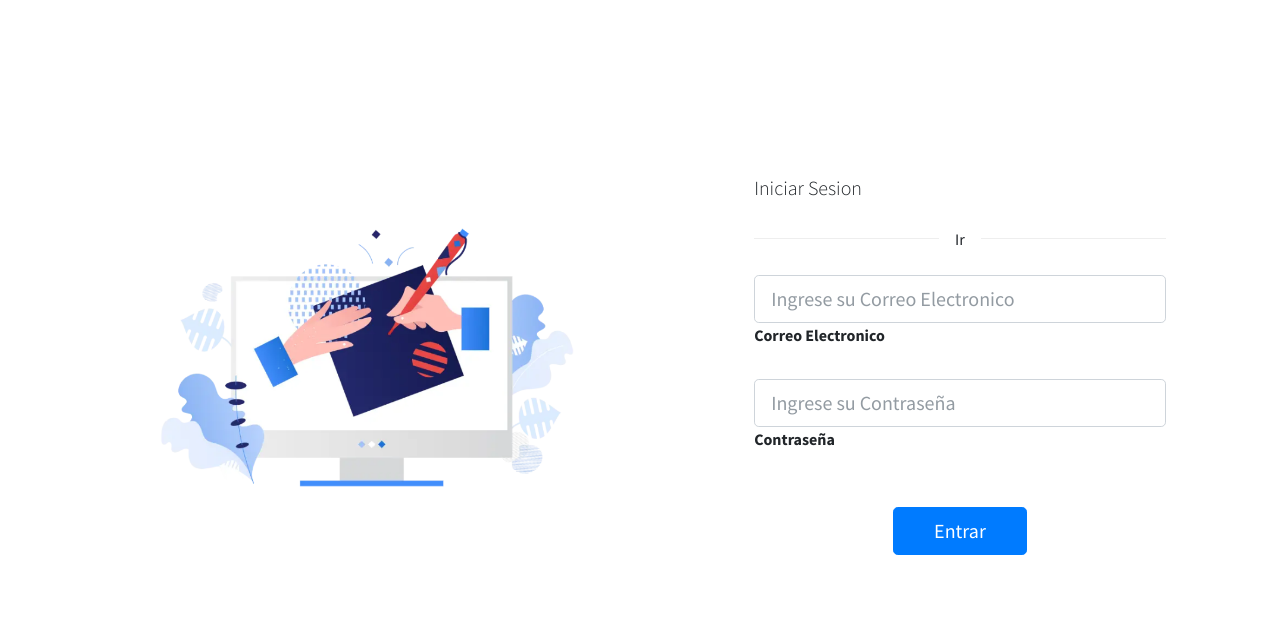
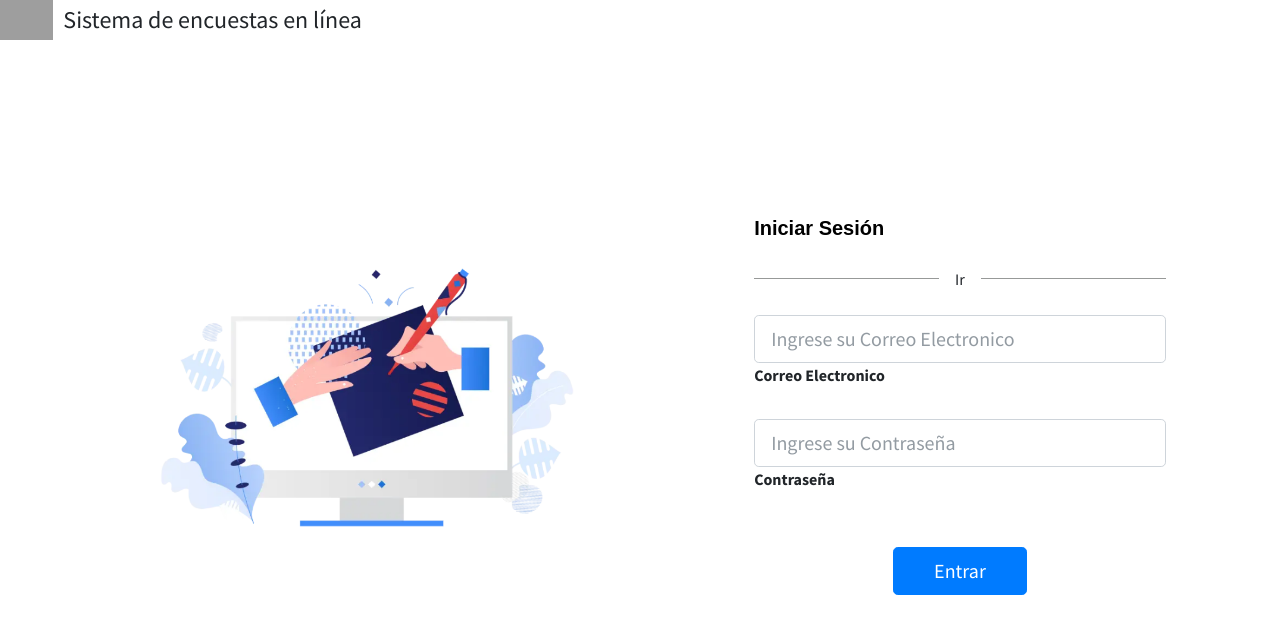
Before and after one commit to ManfredoPerez/Proyect-Admin-Survey, a PHP site: page /login.php in a window 1280 px wide. Shown: the top 635 px of the page. Run offline with PHP 8.4, Linux system fonts and the light colour scheme; some libraries are stand-ins or nearby versions; grey boxes are pictures that could not be loaded.

Commit message:
Editanto estilos del login

```diff
--- a/header.php
+++ b/header.php
@@ -5,7 +5,9 @@
   ob_start();
   $title = isset($_GET['page']) ? ucwords(str_replace("_", ' ', $_GET['page'])) : "Inicio";
   ?>
-  <title><?php echo $title ?> | </title>
+
+  <title><?php echo $title ?> | Sistema de encuestas </title>
+  <link rel="icon" href="./logo.ico">
   <?php ob_end_flush() ?>
 
   <!-- Google Font: Source Sans Pro -->
--- a/login.php
+++ b/login.php
@@ -22,12 +22,15 @@ include('./db_connect.php');
 
 </head>
 <style>
+	body{
+		background-color: white;
+	}
 	.divider:after,
 	.divider:before {
 		content: "";
 		flex: 1;
 		height: 1px;
-		background: #eee;
+		background: #979998;
 	}
 	.h-custom {
 		height: calc(100% - 73px);
@@ -37,11 +40,30 @@ include('./db_connect.php');
 		height: 100%;
 	}
 	}
+	.logo-container {
+      display: flex;
+      align-items: center;
+    }
+
+    .logo-container img {
+      height: 40px;
+      margin-right: 10px;
+    }
+
+    .logo-container h1 {
+      font-size: 24px;
+      margin: 0;
+    }
+
 
 </style>
 
 <body>
 	<main id="main" >
+	<div class="logo-container">
+		<img src="./logo.ico" alt="logo">
+		<h1>Sistema de encuestas en línea</h1>
+		</div>
 	<section class="vh-100">
 	<div class="container-fluid h-custom">
 		<div class="row d-flex justify-content-center align-items-center h-100">
@@ -51,7 +73,7 @@ include('./db_connect.php');
 		<div id="login-center" class="col-md-8 col-lg-6 col-xl-4 offset-xl-1">
 			<form id="login-form">
 			<div class="d-flex flex-row align-items-center justify-content-center justify-content-lg-start">
-				<p class="lead fw-normal mb-0 me-3"> Iniciar Sesion</p>
+			<p class="lead fw-normal mb-0 me-3" style="color: black; font-family: Montserrat, sans-serif; font-weight: bold; font-size: 20px;">Iniciar Sesión</p>
 			</div>
 
 			<div class="divider d-flex align-items-center my-4">
```
